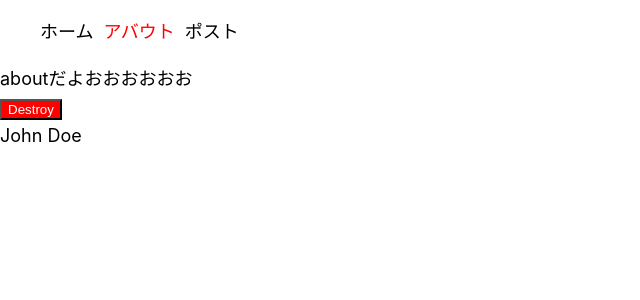
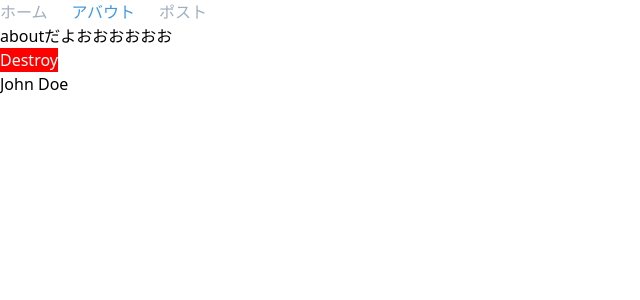
Before and after one commit to yamahare/next_and_vercel_test, a Next.js app: page /about in a window 1280 px wide. Shown: the top 300 px of the page, without its empty margins (0-640 px from the left). Built offline with nearby package versions, Linux system fonts and the light colour scheme.

Commit message:
[add]tailwindを導入。cssを変更。

```diff
--- a/components/ActiveLink.js
+++ b/components/ActiveLink.js
@@ -3,13 +3,11 @@ import { useRouter } from 'next/router'
 
 function ActiveLink({href, children}){
   const router = useRouter()
-  const style = {
-    color: router.pathname === href ? 'red' : 'black'
-  }
+  const classNames = router.pathname === href ? 'text-blue-500' : 'text-gray-500'
 
   return (
     <Link href={href} passHref>
-      <a style={style}>{children}</a>
+      <a className={classNames}>{children}</a>
     </Link>
   )
 }
--- a/components/Header.js
+++ b/components/Header.js
@@ -4,13 +4,13 @@ import Link from 'next/link'
 
 function Header({href, children}){
   return (
-    <>
-      <ul className={style.ul}>
-        <li className={style.li}><ActiveLink href="/">ホーム</ActiveLink></li>
-        <li className={style.li}><ActiveLink href="/about">アバウト</ActiveLink></li>
-        <li className={style.li}><ActiveLink href="/posts">ポスト</ActiveLink></li>
+    <div className="container mx-auto">
+      <ul className="flex">
+        <li className="mr-6"><ActiveLink href="/">ホーム</ActiveLink></li>
+        <li className="mr-6"><ActiveLink href="/about">アバウト</ActiveLink></li>
+        <li className="mr-6"><ActiveLink href="/posts">ポスト</ActiveLink></li>
       </ul>
-    </>
+    </div>
   )
 }
 export default Header
--- a/components/Layout.js
+++ b/components/Layout.js
@@ -8,7 +8,7 @@ function Layout({ children }){
         <title>すごいサイトだよ</title>
       </Head>
       <Header></Header>
-      <main>{ children }</main>
+      <main className="container mx-auto">{ children }</main>
     </>
   )
 }
--- a/components/Post.js
+++ b/components/Post.js
@@ -1,42 +1,12 @@
 function Post({ alt, date, image, title, url }) {
   return (
-    <div className="postCards">
-      <div className="text">
-        <h2>{title}</h2>
+    <a className="max-w-sm rounded shadow-lg overflow-hidden" href={url}>
+      <img className="w-full" alt={alt} src={image} />
+      <div className="px-6 py-4">
+        <p className="font-bold text-xl mb-2">{title}</p>
         <h4>{date}</h4>
       </div>
-      <a href={url}>
-        <img alt={alt} src={image} />
-      </a>
-
-      <style jsx>{`
-        .postCards {
-          cursor: pointer;
-          height: 300px;
-          width: 300px;
-          margin: 16px;
-          border: 1px solid black;
-          border-radius: 16px;
-        }
-        .postCards:hover {
-          background-color: red;
-        }
-        .postCards img{
-          width: 150px;
-        }
-        a {
-          border-bottom: none;
-        }
-        a:hover {
-          border-bottom: none;
-        }
-        h2 {
-          color: black;
-          font-size: 24px;
-          margin-bottom: 0;
-        }
-      `}</style>
-    </div>
+    </a>
   )
 }
 
--- a/package.json
+++ b/package.json
@@ -14,7 +14,8 @@
     "postcss-preset-env": "^6.7.0",
     "react": "^16.13.1",
     "react-dom": "^16.13.1",
+    "sass": "^1.27.0",
     "swr": "^0.3.5",
-    "sass": "^1.27.0"
+    "tailwindcss": "^1.9.4"
   }
 }
--- a/pages/posts.js
+++ b/pages/posts.js
@@ -26,7 +26,7 @@ function HomePage() {
 
   return (
     <Layout>
-      <div class="posts">
+      <div class="flex flex-row flex-wrap mx-auto">
         {posts.length > 0
           ? posts.map(p => (
               <Post
--- a/postcss.config.js
+++ b/postcss.config.js
@@ -1,5 +1,6 @@
 module.exports = {
   plugins: [
+    'tailwindcss',
     'postcss-flexbugs-fixes',
     [
       'postcss-preset-env',
--- a/styles/globals.css
+++ b/styles/globals.css
@@ -1,30 +1,15 @@
-html,
-body {
-  padding: 0;
-  margin: 0;
-  font-family: -apple-system, BlinkMacSystemFont, Segoe UI, Roboto, Oxygen, Ubuntu,
-    Cantarell, Fira Sans, Droid Sans, Helvetica Neue, sans-serif;
-  line-height: 1.6;
-  font-size: 18px;
-}
+@tailwind base;
 
-* {
-  box-sizing: border-box;
-}
+/* Write your own custom base styles here */
 
-a {
-  color: #0070f3;
-  text-decoration: none;
-}
+/* Start purging... */
+@tailwind components;
+/* Stop purging. */
 
-a:hover {
-  text-decoration: underline;
-}
+/* Write your own custom component styles here */
 
-img {
-  max-width: 100%;
-  display: block;
-}
-.posts{
-  display: flex;
-}
+/* Start purging... */
+@tailwind utilities;
+/* Stop purging. */
+
+/* Your own custom utilities */
--- /dev/null
+++ b/tailwind.config.js
@@ -0,0 +1,12 @@
+module.exports = {
+  future: {
+    // removeDeprecatedGapUtilities: true,
+    // purgeLayersByDefault: true,
+  },
+  purge: ['./components/**/*.jsx', './pages/**/*.jsx'],
+  theme: {
+    extend: {},
+  },
+  variants: {},
+  plugins: [],
+}
```
Also changed, not shown: 1 other file (tests, documents, lock files or other folders).
